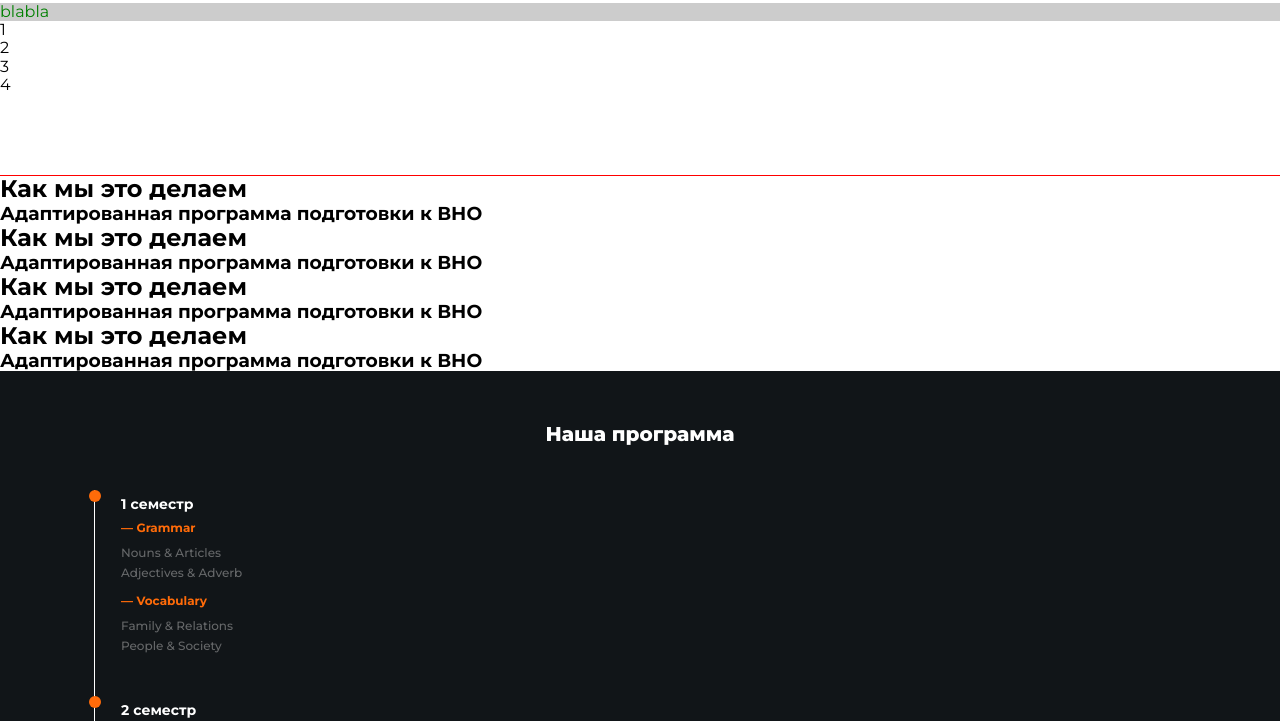
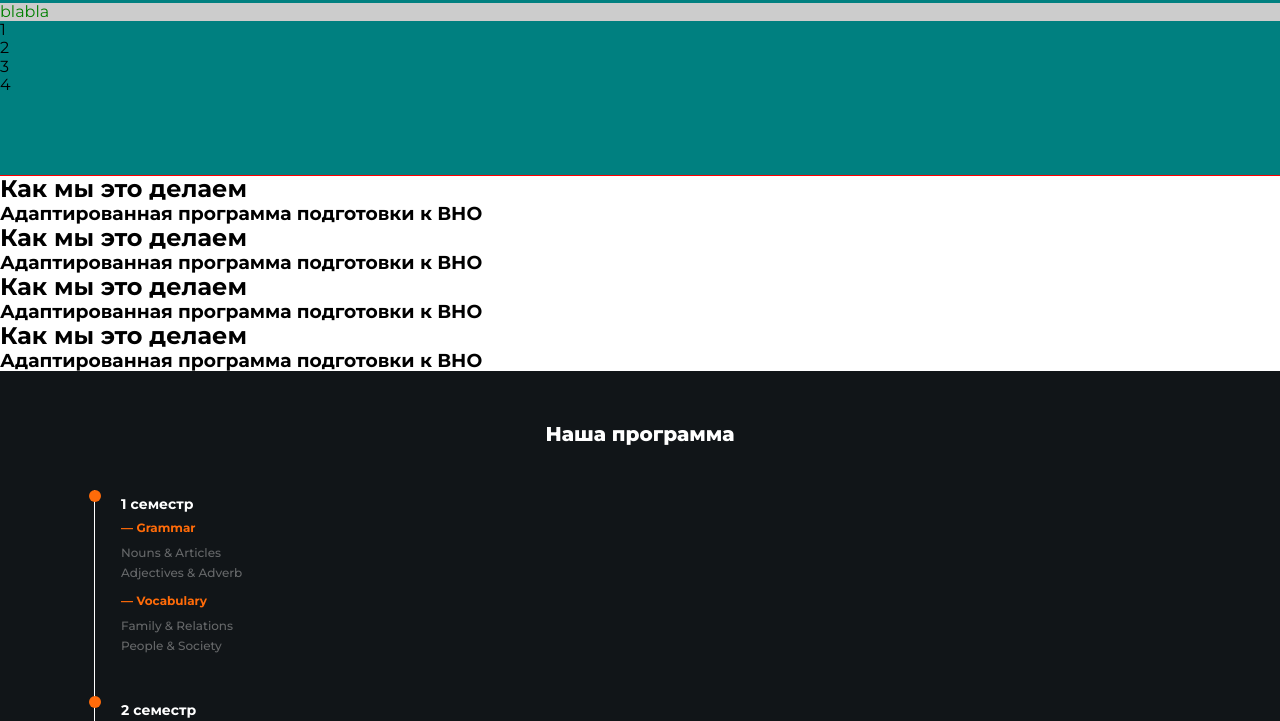
Before and after one commit to dmitry-karas/TEST, a website built with Parcel: page src/index.html in a window 1280 px wide. Shown: the part 112-833 px from the top of the page. Built offline with nearby package versions, Linux system fonts and the light colour scheme.

Commit message:
добавил бекграунд

```diff
--- a/src/sass/layout/_hero.scss
+++ b/src/sass/layout/_hero.scss
@@ -1,5 +1,6 @@
 .hero {
   outline: 1px solid red;
+  background-color: teal;
   height: 200px;
 }
 
```
